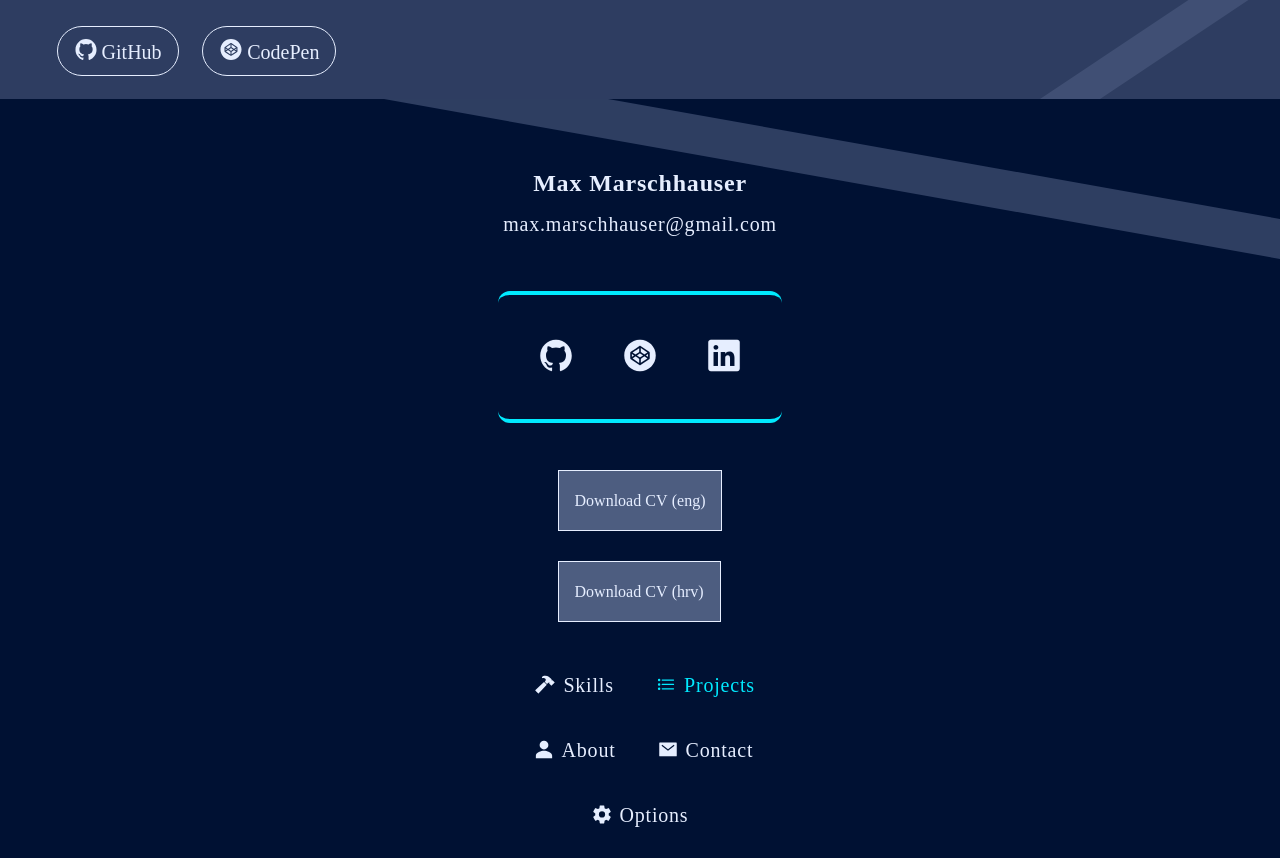
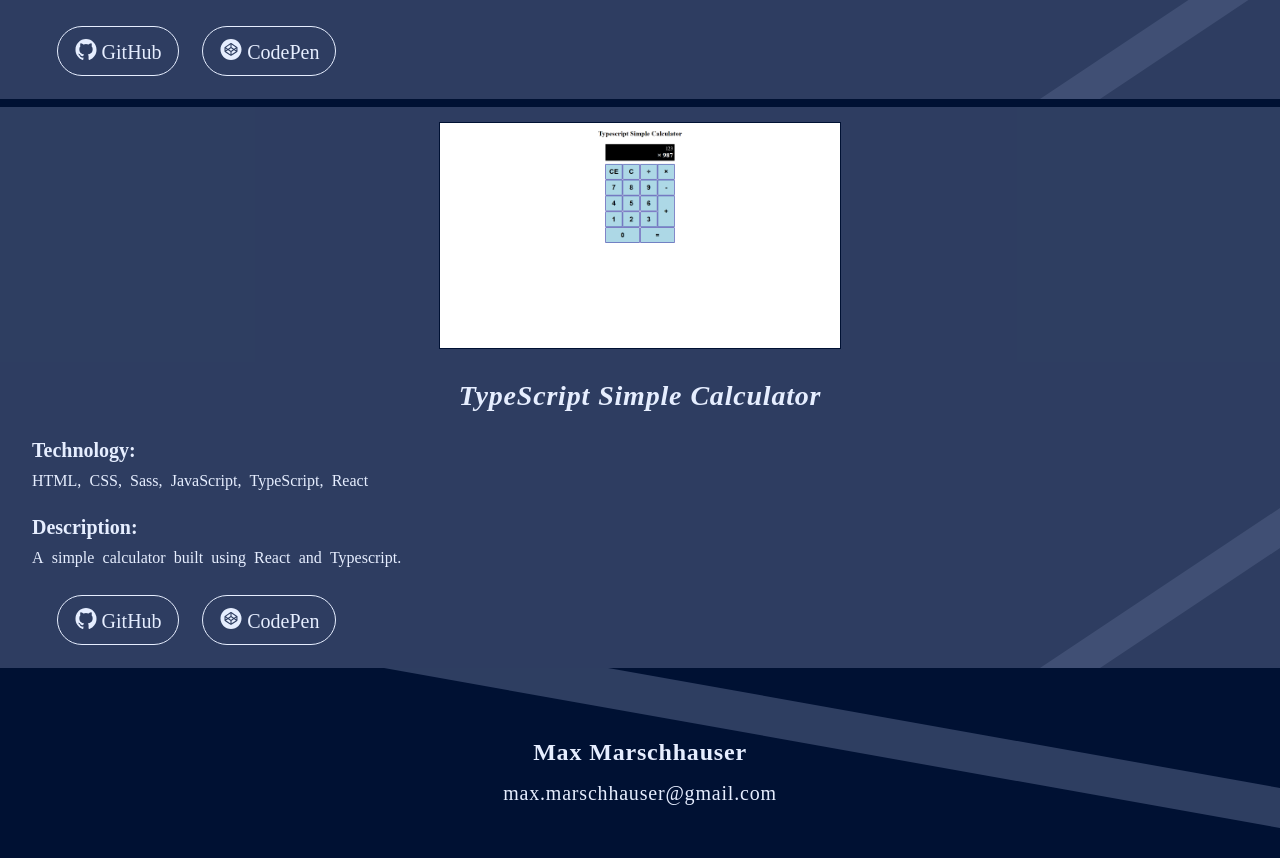
Before and after one commit to max-marschhauser/portfolio, a React (Create React App) app: page /projects in a window 1280 px wide. Shown: the part 8493-9351 px from the top of the page. Built offline with nearby package versions, Linux system fonts and the light colour scheme.

Commit message:
added new projects

```diff
--- a/src/data/projectsPageList.js
+++ b/src/data/projectsPageList.js
@@ -72,6 +72,9 @@ import yuGiOhCardSearch6 from "../assets/images/projects/Yu-Gi-Oh-Card-Search/yu
 import yuGiOhCardSearch7 from "../assets/images/projects/Yu-Gi-Oh-Card-Search/yu-gi-oh-card-search7.png";
 import yuGiOhCardSearch8 from "../assets/images/projects/Yu-Gi-Oh-Card-Search/yu-gi-oh-card-search8.png";
 import yuGiOhCardSearch9 from "../assets/images/projects/Yu-Gi-Oh-Card-Search/yu-gi-oh-card-search9.png";
+
+import typeScriptSimpleCalculator1 from "../assets/images/projects/TypeScript-Simple-Calculator/typescript-simple-calculator1.png";
+import typeScriptSimpleCalculator2 from "../assets/images/projects/TypeScript-Simple-Calculator/typescript-simple-calculator2.png";
 
 const projectsData = [
 	{
@@ -305,6 +308,19 @@ const projectsData = [
 		githubLink: "https://github.com/max-marschhauser/yugioh-card-search",
 		codepenLink: "https://codepen.io/max-marschhauser/pen/bGxydMW",
 	},
+	{
+		id: 13,
+		img: [typeScriptSimpleCalculator1, typeScriptSimpleCalculator2],
+		imgDesc: [
+			"A simple calculator built using React and TypeScript. Calculator can be used both by mouse and by keyboard.",
+			"Page is responsive for different screen sizes.",
+		],
+		name: "TypeScript Simple Calculator",
+		technology: "HTML, CSS, Sass, JavaScript, TypeScript, React",
+		description: "A simple calculator built using React and Typescript.",
+		githubLink: "https://github.com/max-marschhauser/typescript-simple-calculator",
+		codepenLink: "https://codepen.io/max-marschhauser/pen/jOvoEQq",
+	},
 ];
 
 export default projectsData;
--- a/src/pages/projectsPage/components/projectsList/ProjectsList.js
+++ b/src/pages/projectsPage/components/projectsList/ProjectsList.js
@@ -27,6 +27,7 @@ export default function ProjectsListItems(props) {
 	let [projectsItem10IsVissible, setProjectsItem10IsVissible] = useState(false);
 	let [projectsItem11IsVissible, setProjectsItem11IsVissible] = useState(false);
 	let [projectsItem12IsVissible, setProjectsItem12IsVissible] = useState(false);
+	let [projectsItem13IsVissible, setProjectsItem13IsVissible] = useState(false);
 
 	useEffect(() => {
 		const observer = new IntersectionObserver((entries) => {
@@ -84,6 +85,10 @@ export default function ProjectsListItems(props) {
 					}
 					case 12: {
 						setProjectsItem12IsVissible(item.isIntersecting);
+						break;
+					}
+					case 13: {
+						setProjectsItem13IsVissible(item.isIntersecting);
 						break;
 					}
 
@@ -152,6 +157,8 @@ export default function ProjectsListItems(props) {
 									? "projectsItemVissible"
 									: item.id === 12 && projectsItem12IsVissible
 									? "projectsItemVissible"
+									: item.id === 13 && projectsItem13IsVissible
+									? "projectsItemVissible"
 									: ""
 							}>
 							<button
```
Also changed, not shown: src/assets/images/projects/TypeScript-Simple-Calculator/typescript-simple-calculator1.png (added), src/assets/images/projects/TypeScript-Simple-Calculator/typescript-simple-calculator2.png (added).
